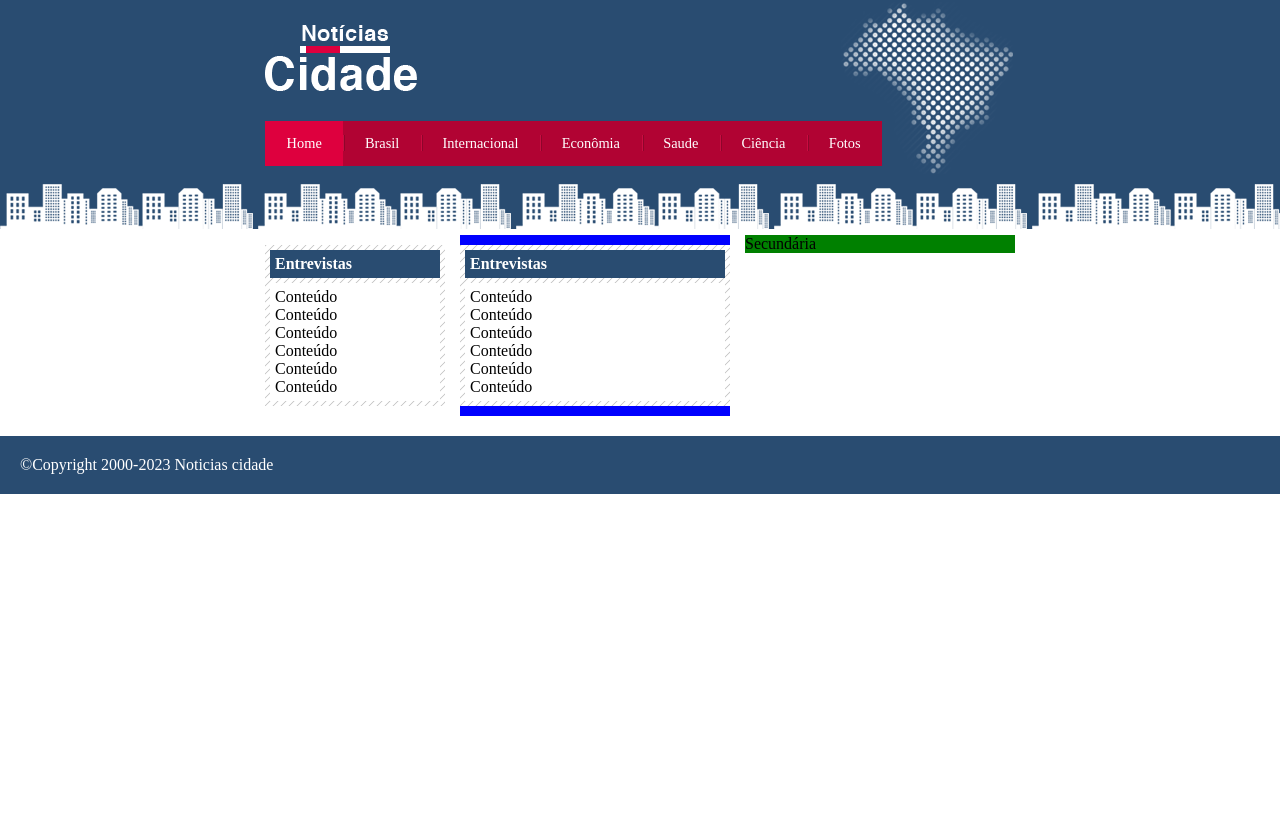
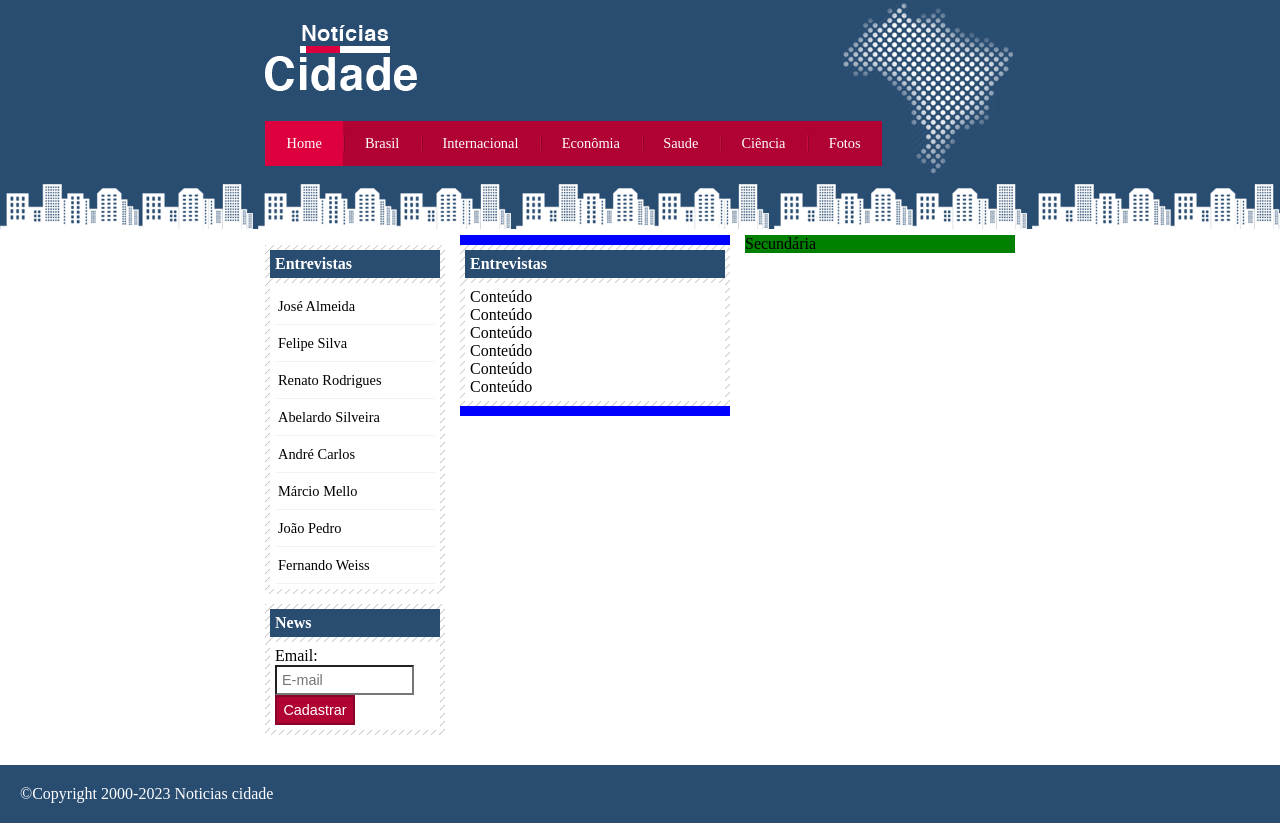
Before and after one commit to heberoffice21/Desafio-5-site-ficticio-noticias, a plain HTML site: page index.html in a window 1280 px wide. Before the commit the page ends 800 px from the top, so only its background shows below. Drawn offline with Linux system fonts and the light colour scheme; files whose address does not match are found by name.

Commit message:
atualização 15-04-23
Hoje eu configurei a coluna lateral, criando nomes de pessoas entresvistadas (ficticio) e criei logo abaixo desta lista de entrevistados um pequeno formulario para caso o úsuario queira se cadastrar (fictício)

```diff
--- a/css/estilo.css
+++ b/css/estilo.css
@@ -158,7 +158,48 @@ h2 {
 }
 
 
+/*Formatar menus laterais*/
 
+
+#lateral ul a{
+	font-size: 0.9em;
+	padding: 3px;
+	display: block;
+	line-height: 30px;
+	color: #000;
+	text-decoration: none;
+	border-bottom: 1px solid #f3f3f3;
+}
+
+#lateral ul a:hover{
+	background: #f9f9f9 url(../imagens/marcador.png)no-repeat left center;
+	padding-left: 20px;
+	color: #a1a1a1;
+
+}
+
+
+label {
+display: block;
+cursor: pointer;
+
+}
+
+input{
+
+	padding: 5px;
+	width: 125px;
+	font-size: 0.9em;
+	background-color: #fff;
+}
+
+input.submit {
+	width: 80px;
+	color: #fff;
+	background-color: #b10333;
+	border: 2px solid #870529;
+
+}
 
 
 
--- a/index.html
+++ b/index.html
@@ -83,12 +83,46 @@
 							<h2>Entrevistas</h2>
 
 							<div class="caixa-conteudo">
-								Conteúdo<br>
-								Conteúdo<br>
-								Conteúdo<br>
-								Conteúdo<br>
-								Conteúdo<br>
-								Conteúdo<br>
+
+								<ul>
+									<li> <a href="">José Almeida</a> </li>
+									<li> <a href="">Felipe Silva</a> </li>
+									<li> <a href="">Renato Rodrigues</a> </li>
+									<li> <a href="">Abelardo Silveira</a> </li>
+									<li> <a href="">André Carlos</a></li>
+									<li> <a href="">Márcio Mello</a></li>
+									<li><a href="">João Pedro</a> </li>
+									<li><a href="">Fernando Weiss</a></li>
+								</ul>
+
+
+							</div>
+
+						</div>
+
+
+						<div class="caixa" >
+							<h2>News</h2>
+
+							<div class="caixa-conteudo">
+
+
+								<form>
+
+									<div>
+
+										<label for="email" >Email:</label>
+										<input type="text" name="email" id="email" placeholder="E-mail" >
+
+									</div>
+
+									<div>
+										<input class="submit" type="submit" value="Cadastrar">
+
+									</div>
+
+
+								</form>
 
 							</div>
 
```
